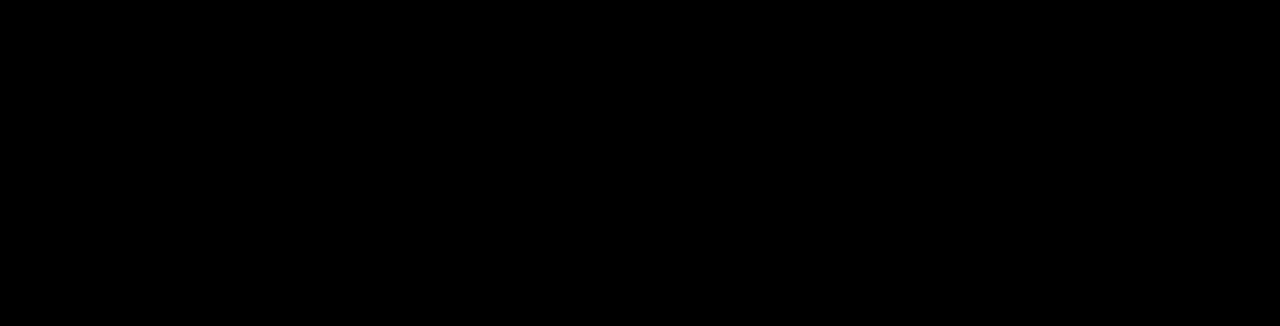
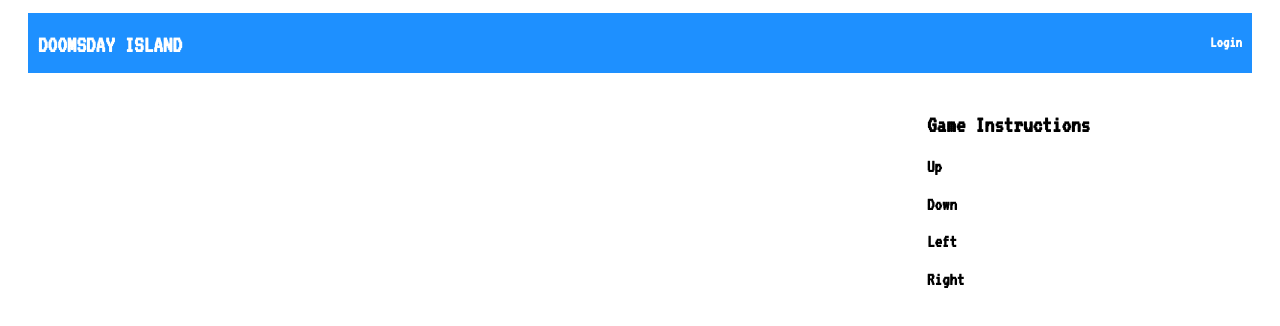
Before and after one commit to lavieenrosy/phaser-game, a website: page src/index.html in a window 1280 px wide. Drawn offline with Linux system fonts and the light colour scheme; files whose address does not match are found by name.

Commit message:
added styling to index.html and some css

```diff
--- a/src/index.html
+++ b/src/index.html
@@ -3,7 +3,11 @@
 
 <head>
     <meta charset="UTF-8">
-    <title>Phaser3 RPG Course</title>
+    <title>Doomsday Island</title>
+
+    <link rel="stylesheet" href="/styles.css" type="text/css" />
+     <link href="https://fonts.googleapis.com/css?family=VT323" rel="stylesheet">
+
     <meta name="viewport" content="width=device-width, initial-scale=1, user-scalable=no">
     <meta name="HandheldFriendly" content="True">
     <meta name="MobileOptimized" content="320">
@@ -12,8 +16,7 @@
     <style>
         html,
         body {
-          margin: 0;
-          padding: 0;
+
           image-rendering: optimizeSpeed;              /* Older versions of FF */
           image-rendering: -moz-crisp-edges;           /* FF 6.0+ */
           image-rendering: -webkit-optimize-contrast;  /* Webkit (non standard naming) */
@@ -36,6 +39,18 @@
     </style>
 </head>
 
-<body style="background-color: black;">
+<body>
+    <nav>
+      <h1>DOOMSDAY ISLAND</h1>
+      <h4>Login</h4>
+    </nav>
+    <aside>
+      <h2>Game Instructions</h2>
+      <h3>Up</h3>
+      <h3>Down</h3>
+      <h3>Left</h3>
+      <h3>Right</h3>
+    </aside>
     <div class="fontPreload">.</div>
+
 </body>
--- a/src/main.js
+++ b/src/main.js
@@ -11,7 +11,7 @@ let loadingScene = new LoadingScene();
 let config = {
     type: Phaser.AUTO,
     width: 640,
-    height: 360
+    height: 640
 };
 
 let game = new Phaser.Game(config);
--- /dev/null
+++ b/styles.css
@@ -0,0 +1,22 @@
+body {
+  padding: 5px 20px;
+  font-family: 'VT323', monospace;
+}
+nav {
+  background-color: DodgerBlue;
+  height: 60px;
+  color: white;
+  margin-bottom: 20px;
+}
+nav h1 {
+  float: left;
+  margin-left: 10px;
+}
+nav h4 {
+  float: right;
+  margin-right: 10px;
+}
+aside {
+  float: right;
+  width: 325px;
+}
```
Also changed, not shown: index.html (+19 -4 lines).
